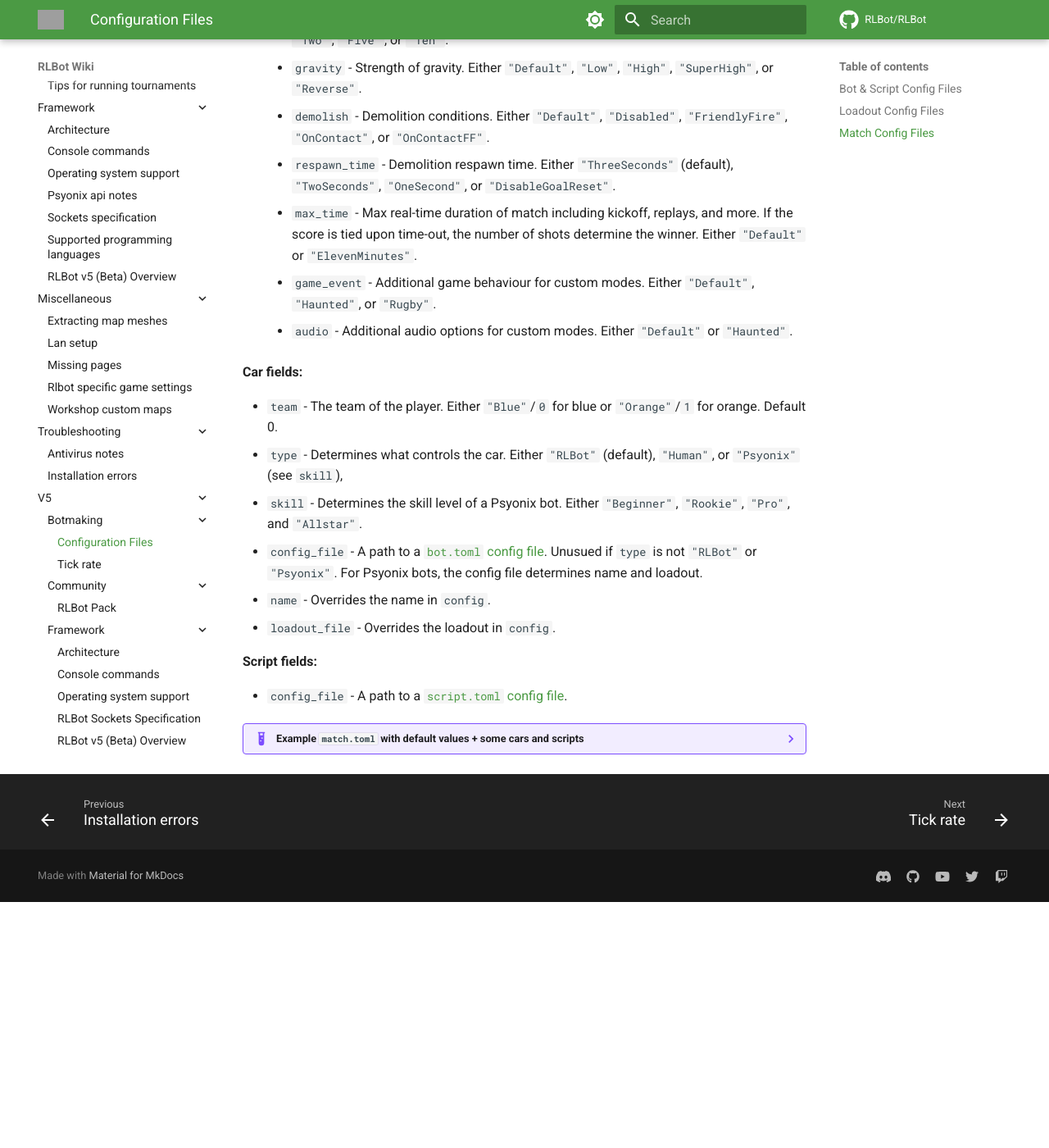
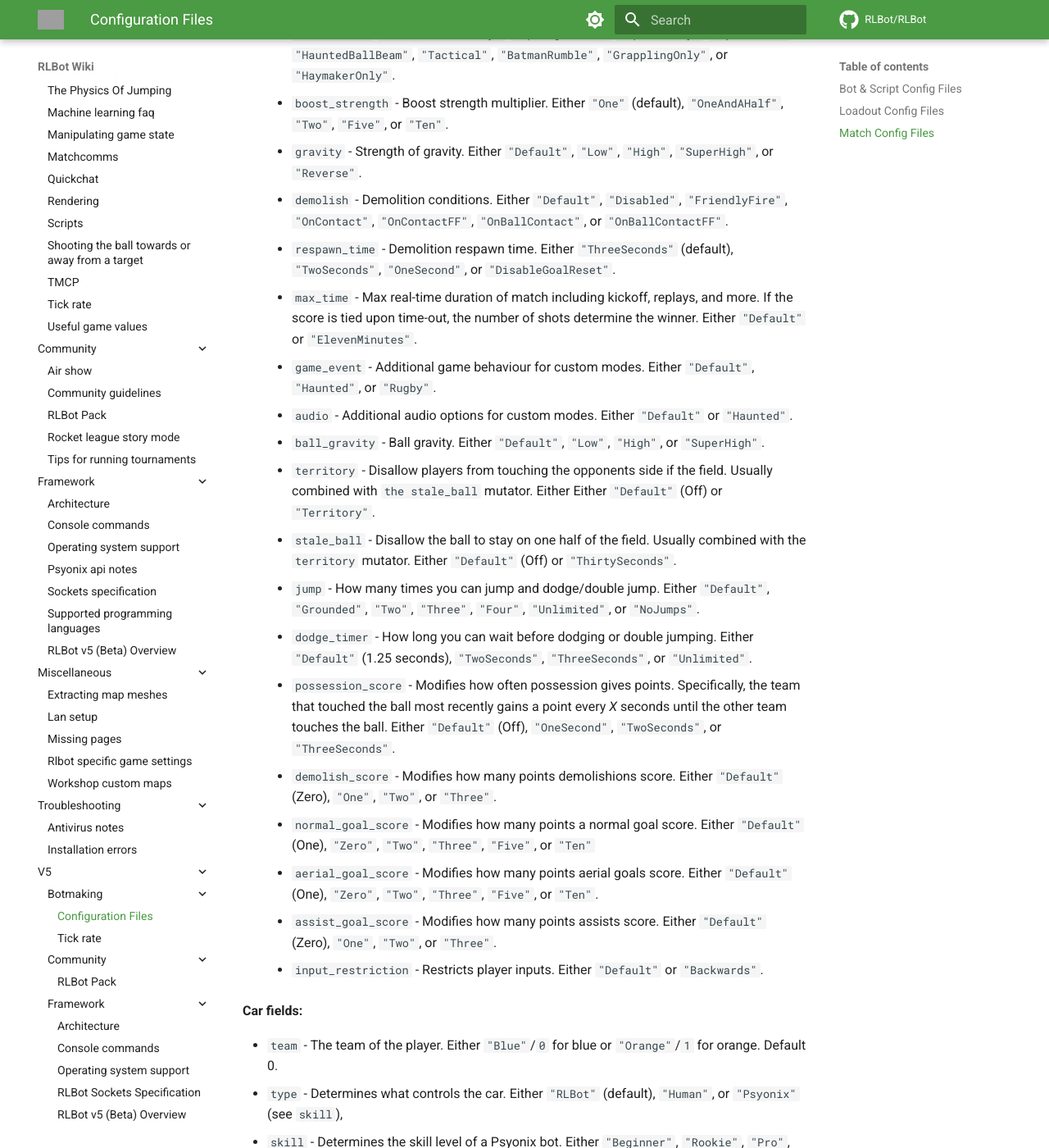
Before and after one commit to RLBot/wiki, an MkDocs documentation site: the page built from docs/v5/botmaking/config-files.md, in a window 1280 px wide and 1400 px high, scrolled down 4664 px. Shown: the whole window at 82% size. Built offline with MkDocs 1.6.1 and Material for MkDocs 9.7.7, drawn with Linux system fonts in a browser that asks for light colours; comment, search, counter and statistics services are not loaded; before the commit the page ends 5764 px from its top, so only the background shows below that; some of the changed text lies outside the part shown; grey boxes are pictures that could not be loaded.

Commit message:
Add new mutators to config page

````diff
--- a/docs/v5/botmaking/config-files.md
+++ b/docs/v5/botmaking/config-files.md
@@ -192,25 +192,36 @@
     - `freeplay` - Boolean(default false). Whether or not to use freeplay instead of an exhibition match. This allows the players to use training keybinds, Bakkesmod plugins, and other features that are only allowed in free play.
 - `[mutators]`
     - `match_length` - Duration of the match. Either `"FiveMinutes"` (default), `"TenMinutes"`, `"TwentyMinutes"`, or `"Unlimited"`.
-    - `max_score` - Max score of match. If this score is reached, the team immediately wins. Either `"Default"`, `"OneGoal"`, `"ThreeGoals"`, `"FiveGoals"`, `"SevenGoals"`, or `"Unlimited"`.
+    - `max_score` - Max score of match. If this score is reached, the team immediately wins. Either `"Default"`, `"OneGoal"`, `"ThreeGoals"`, `"FiveGoals"`, `"SevenGoals"`, `"TenGoals"`, `"TwentyGoals"`, `"ThirtyGoals"`, `"FortyGoals"`, `"FiftyGoals"`, `"SixtyGoals"`, `"SeventyGoals"`, `"EightyGoals"`, `"NinetyGoals"`, `"HundredGoals"`, or `"Unlimited"`.
     - `multi_ball` - The number of balls. Either `"One"` (default), `"Two"`, `"Four"`, or `"Six"`.
     - `overtime` - The overtime rules and tiebreaker. Either `"Unlimited"` (default), `"FiveMaxFirstScore"`, or `"FiveMaxRandomTeam"`.
-    - `series_length` - The series length (no effect in practice). Either `"Unlimited"` (default), `"ThreeGames"`, `"FiveGames"`, or `"SevenGames"`.
+    - `series_length` - The series length. Either `"Unlimited"` (default), `"ThreeGames"`, `"FiveGames"`, or `"SevenGames"`.
     - `game_speed` - A game speed multiplier. Either `"Default"`, `"SloMo"`, or `"TimeWarp"`.
     - `ball_max_speed` - Ball max speed. Either `"Default"`, `"Slow"`, `"Fast"`, or `"SuperFast"`.
-    - `ball_type` - Ball type and shape. Either `"Default"`, `"Cube"`, `"Puck"`, `"Basketball"`, `"Beachball"`, `"Anniversary"`, `"Haunted"`, `"Ekin"`, or `"SpookyCube"`.
+    - `ball_type` - Ball type and shape. Either `"Default"`, `"Cube"`, `"Puck"`, `"Basketball"`, `"Beachball"`, `"Anniversary"`, `"Haunted"`, `"Ekin"`, `"SpookyCube"`, `"Egg"`, `"PlayerSeeking"`, `"Dropshot"`, or `"ScoreAbsorb"`.
     - `ball_weight` - Ball weight and how much is curves. Either `"Default"`, `"Light"`, `"Heavy"`, `"SuperLight"`, `"CurveBall"`, `"BeachBallCurve"`, or `"MagnusFutBall"`.
     - `ball_size` - Ball size. Either `"Default"`, `"Small"`, `"Medium"`, `"Large"`, or `"Gigantic"`.
     - `ball_bounciness` - Ball bounciness. Either `"Default"`, `"Low"`, `"High"`, `"SuperHigh"`, or `"LowishBounciness"`.
     - `boost_amount` - Boost amount/recharge. Either `"NormalBoost"`, `"UnlimitedBoost"`, `"SlowRecharge"`, `"RapidRecharge"`, or `"NoBoost"`.
-    - `rumble` - Rumble item rules. Either `"NoRumble"` (default), `"DefaultRumble"`, `"Slow"`, `"Civilized"`, `"DestructionDerby"`, `"SpringLoaded"`, `"SpikesOnly"`, `"SpikeRush"`, `"HauntedBallBeam"`, `"Tactical"`, or `"BatmanRumble"`.
+    - `rumble` - Rumble item rules. Either `"NoRumble"` (default), `"DefaultRumble"`, `"Slow"`, `"Civilized"`, `"DestructionDerby"`, `"SpringLoaded"`, `"SpikesOnly"`, `"SpikeRush"`, `"HauntedBallBeam"`, `"Tactical"`, `"BatmanRumble"`, `"GrapplingOnly"`, or `"HaymakerOnly"`.
     - `boost_strength` - Boost strength multiplier. Either `"One"` (default), `"OneAndAHalf"`, `"Two"`, `"Five"`, or `"Ten"`.
     - `gravity` - Strength of gravity. Either `"Default"`, `"Low"`, `"High"`, `"SuperHigh"`, or `"Reverse"`.
-    - `demolish` - Demolition conditions. Either `"Default"`, `"Disabled"`, `"FriendlyFire"`, `"OnContact"`, or `"OnContactFF"`.
+    - `demolish` - Demolition conditions. Either `"Default"`, `"Disabled"`, `"FriendlyFire"`, `"OnContact"`, `"OnContactFF"`, `"OnBallContact"`, or `"OnBallContactFF"`.
     - `respawn_time` - Demolition respawn time. Either `"ThreeSeconds"` (default), `"TwoSeconds"`, `"OneSecond"`, or `"DisableGoalReset"`.
     - `max_time` - Max real-time duration of match including kickoff, replays, and more. If the score is tied upon time-out, the number of shots determine the winner. Either `"Default"` or `"ElevenMinutes"`.
     - `game_event` - Additional game behaviour for custom modes. Either `"Default"`, `"Haunted"`, or `"Rugby"`.
     - `audio` - Additional audio options for custom modes. Either `"Default"` or `"Haunted"`.
+    - `ball_gravity` - Ball gravity. Either `"Default"`, `"Low"`, `"High"`, or `"SuperHigh"`.
+    - `territory` - Disallow players from touching the opponents side if the field. Usually combined with `the stale_ball` mutator. Either Either `"Default"` (Off) or `"Territory"`.
+    - `stale_ball` - Disallow the ball to stay on one half of the field. Usually combined with the `territory` mutator. Either `"Default"` (Off) or `"ThirtySeconds"`.
+    - `jump` - How many times you can jump and dodge/double jump. Either `"Default"`, `"Grounded"`, `"Two"`, `"Three"`, `"Four"`, `"Unlimited"`, or `"NoJumps"`.
+    - `dodge_timer` - How long you can wait before dodging or double jumping. Either `"Default"` (1.25 seconds), `"TwoSeconds"`, `"ThreeSeconds"`, or `"Unlimited"`.
+    - `possession_score` - Modifies how often possession gives points. Specifically, the team that touched the ball most recently gains a point every *X* seconds until the other team touches the ball. Either `"Default"` (Off), `"OneSecond"`, `"TwoSeconds"`, or `"ThreeSeconds"`.
+    - `demolish_score` - Modifies how many points demolishions score. Either `"Default"` (Zero), `"One"`, `"Two"`, or `"Three"`.
+    - `normal_goal_score` - Modifies how many points a normal goal score. Either `"Default"` (One), `"Zero"`, `"Two"`, `"Three"`, `"Five"`, or `"Ten"`
+    - `aerial_goal_score` - Modifies how many points aerial goals score. Either `"Default"` (One), `"Zero"`, `"Two"`, `"Three"`, `"Five"`, or `"Ten"`.
+    - `assist_goal_score` - Modifies how many points assists score. Either `"Default"` (Zero), `"One"`, `"Two"`, or `"Three"`.
+    - `input_restriction` - Restricts player inputs. Either `"Default"` or `"Backwards"`.
 
 **Car fields:**
 
@@ -286,4 +297,15 @@
     max_time = "Default"
     game_event = "Default"
     audio = "Default"
+    ball_gravity = "Default";
+    territory = "Default";
+    stale_ball = "Default";
+    jump = "Default";
+    dodge_timer = "Default";
+    possession_score = "Default";
+    demolish_score = "Default";
+    normal_goal_score = "Default";
+    aerial_goal_score = "Default";
+    assist_goal_score = "Default";
+    input_restriction = "Default";
     ```
````
